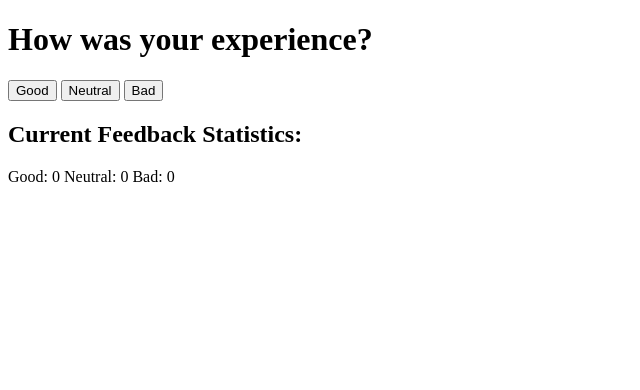
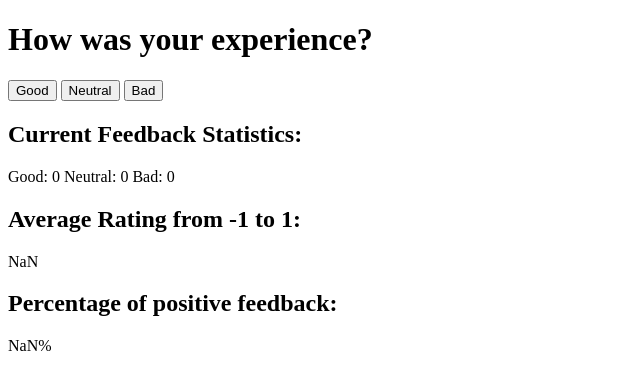
Before and after one commit to jtmcg0/FullStackOpen, a React (Vite) app in the folder part1/unicafe/: page / in a window 1280 px wide. Shown: the top 390 px of the page, without its empty margins (0-640 px from the left). Built offline with nearby package versions, Linux system fonts and the light colour scheme.

Commit message:
End of Exercise 1.7

```diff
--- a/part1/unicafe/src/App.jsx
+++ b/part1/unicafe/src/App.jsx
@@ -1,31 +1,37 @@
 import { useState } from 'react'
 
 const Button = ({ handleClick, text}) => (
+
   <button onClick={handleClick}>
     {text}
   </button>
 )
+
 
 const App = () => {
   // save clicks of each button to its own state
   const [good, setGood] = useState(0)
   const [neutral, setNeutral] = useState(0)
   const [bad, setBad] = useState(0)
+  const [totalClicks, setTotal] = useState(0)
 
   const handleGoodClick = () => {
     console.log('UpdatedGood')
     const updatedGood = good + 1
     setGood(updatedGood)
+    setTotal(updatedGood + neutral + bad)
   }
 
   const handleNeutralClick = () => {
     const updatedNeutral = neutral + 1
     setNeutral(updatedNeutral)
+    setTotal(updatedNeutral + good + bad)
   }
 
   const handleBadClick = () => {
     const updatedBad = bad + 1
     setBad(updatedBad)
+    setTotal(updatedBad + good + neutral)
   }
 
   return (
@@ -39,6 +45,12 @@ const App = () => {
 
       <h2>Current Feedback Statistics:</h2>
       Good: {good} Neutral: {neutral} Bad: {bad}
+
+      <h2>Average Rating from -1 to 1:</h2>
+      {(good + (bad * -1)) / totalClicks}
+
+      <h2>Percentage of positive feedback:</h2>
+      {good / totalClicks * 100}%
     </div>
   )
 }
```
